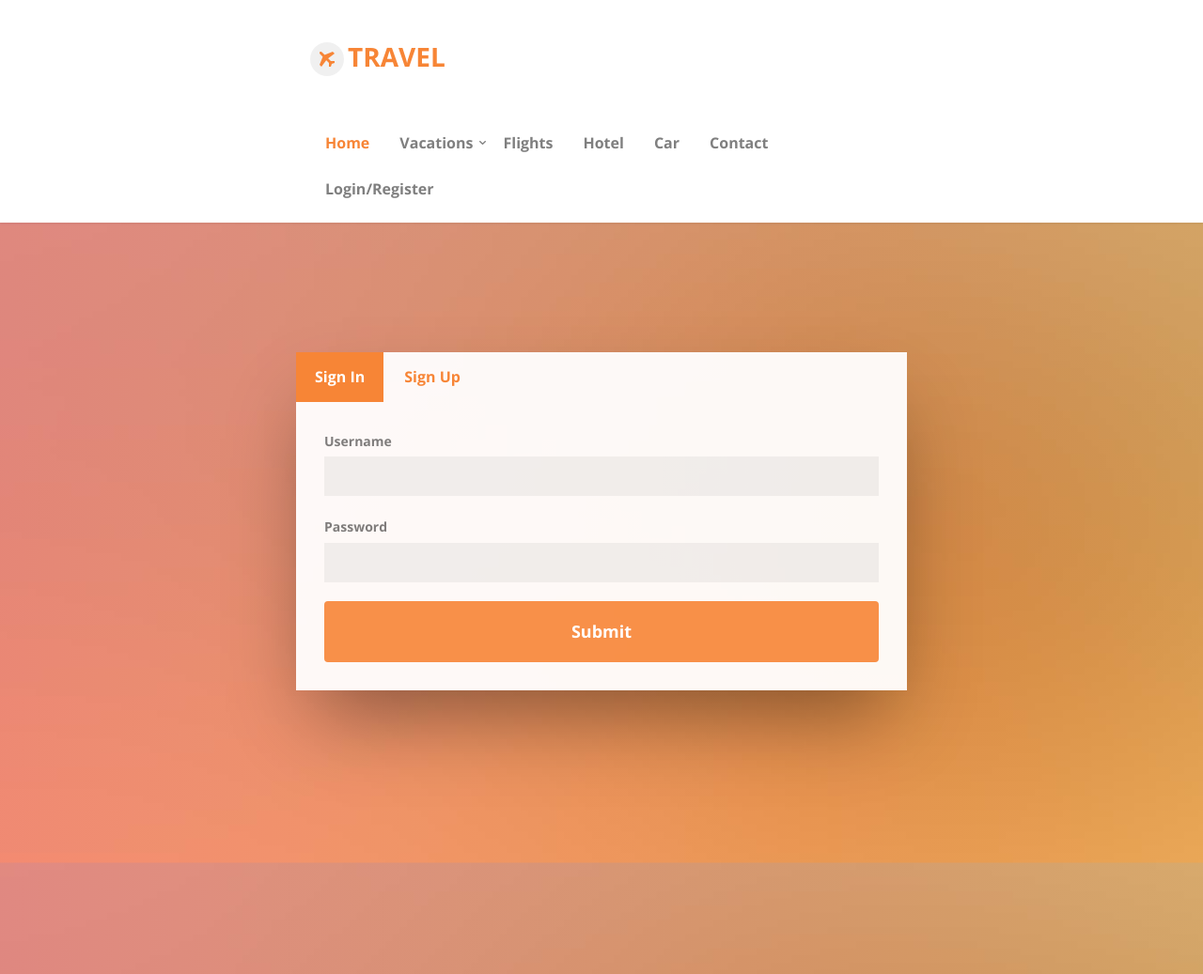
After one commit to ayush-rudani/Travio, a Django app: page /register in a window 1280 px wide. The commit adds this page. Shown: the whole page at 94% size. Run offline with Django 4.2, Linux system fonts and the light colour scheme; some libraries are stand-ins or nearby versions; some web fonts are replaced.

Commit message:
Login Page

```diff
--- a/travio/main/urls.py
+++ b/travio/main/urls.py
@@ -3,5 +3,6 @@ from django.contrib import admin
 from django.urls import path, include
 
 urlpatterns = [
-    path('', views.index, name="index")
+    path('', views.index, name="index"),
+    path('register',views.register,name="register")
 ]
--- a/travio/main/views.py
+++ b/travio/main/views.py
@@ -6,3 +6,6 @@
 
 def index(request):
     return render(request, "index.html")
+
+def register(request):
+    return render(request,"register.html")
--- a/travio/templates/header.html
+++ b/travio/templates/header.html
@@ -6,7 +6,7 @@
             <!-- START #fh5co-menu-wrap -->
             <nav id="fh5co-menu-wrap" role="navigation">
                 <ul class="sf-menu" id="fh5co-primary-menu">
-                    <li class="active"><a href="index.html">Home</a></li>
+                    <li class="active"><a href="{% url 'index' %}">Home</a></li>
                     <li>
                         <a href="vacation.html" class="fh5co-sub-ddown">Vacations</a>
                         <ul class="fh5co-sub-menu">
@@ -20,8 +20,8 @@
                     <li><a href="flight.html">Flights</a></li>
                     <li><a href="hotel.html">Hotel</a></li>
                     <li><a href="car.html">Car</a></li>
-                    <li><a href="blog.html">Blog</a></li>
                     <li><a href="contact.html">Contact</a></li>
+                    <li><a href="{% url 'register' %}">Login/Register</a></li>
                 </ul>
             </nav>
         </div>
--- /dev/null
+++ b/travio/templates/register.html
@@ -0,0 +1,128 @@
+<!DOCTYPE html>
+<!--[if lt IE 7]>
+<html class="no-js lt-ie9 lt-ie8 lt-ie7"> <![endif]-->
+<!--[if IE 7]>
+<html class="no-js lt-ie9 lt-ie8"> <![endif]-->
+<!--[if IE 8]>
+<html class="no-js lt-ie9"> <![endif]-->
+<!--[if gt IE 8]><!-->
+<html class="no-js"> <!--<![endif]-->
+<head>
+    <meta charset="utf-8">
+    <meta http-equiv="X-UA-Compatible" content="IE=edge">
+    <title>Travel &mdash; 100% Free Fully Responsive HTML5 Template by FREEHTML5.co</title>
+    <meta name="viewport" content="width=device-width, initial-scale=1">
+    <meta name="description" content="Free HTML5 Template by FREEHTML5.CO"/>
+    <meta name="keywords" content="free html5, free template, free bootstrap, html5, css3, mobile first, responsive"/>
+    <meta name="author" content="FREEHTML5.CO"/>
+
+    <!-- Facebook and Twitter integration -->
+    <meta property="og:title" content=""/>
+    <meta property="og:image" content=""/>
+    <meta property="og:url" content=""/>
+    <meta property="og:site_name" content=""/>
+    <meta property="og:description" content=""/>
+    <meta name="twitter:title" content=""/>
+    <meta name="twitter:image" content=""/>
+    <meta name="twitter:url" content=""/>
+    <meta name="twitter:card" content=""/>
+
+    {% include 'links.html' %}
+
+    <style>
+        .container {
+            margin: auto;
+            width: 50%;
+            padding: 10px;
+        }
+    </style>
+
+</head>
+<body>
+    {% include 'header.html' %}
+
+    <div class="fh5co-hero">
+        <div class="fh5co-overlay"></div>
+        <div class="fh5co-cover" data-stellar-background-ratio="0.5"
+             style="background-image: url(images/cover_bg_1.jpg);">
+            <div class="desc">
+                <div class="container">
+                    <div class="row">
+                        <div class="tabulation animate-box">
+                            <!-- Nav tabs -->
+                            <ul class="nav nav-tabs" role="tablist">
+                                <li role="presentation" class="active">
+                                    <a href="#login" aria-controls="login" role="tab"
+                                    data-toggle="tab">Sign In</a>
+                                </li>
+                                <li role="presentation">
+                                    <a href="#register" aria-controls="register" role="tab"
+                                    data-toggle="tab">Sign Up</a>
+                                </li>
+                            </ul>
+
+                            <!-- Tab panes -->
+                            <div class="tab-content">
+                                <div role="tabpanel" class="tab-pane active" id="login">
+                                    <div class="row">
+                                        <div class="col-xxs-12 col-xs-12 mt">
+                                            <div class="input-field">
+                                                <label for="from">Username</label>
+                                                <input type="text" class="form-control" id="from-place"/>
+                                            </div>
+                                        </div>
+                                        <div class="col-xxs-12 col-xs-12 mt alternate">
+                                            <div class="input-field">
+                                                <label for="date-start">Password</label>
+                                                <input type="text" class="form-control" id="date-start"/>
+                                            </div>
+                                        </div>
+                                        <div class="col-xs-12">
+                                            <input type="submit" class="btn btn-primary btn-block"
+                                                value="Submit">
+                                        </div>
+                                    </div>
+                                </div>
+
+                                <div role="tabpanel" class="tab-pane" id="register">
+                                    <div class="row">
+                                        <div class="col-xxs-12 col-xs-12 mt">
+                                            <div class="input-field">
+                                                <label for="from">Username</label>
+                                                <input type="text" class="form-control" id="from-place"/>
+                                            </div>
+                                        </div>
+                                        <div class="col-xxs-12 col-xs-12 mt alternate">
+                                            <div class="input-field">
+                                                <label for="date-start">Email Id</label>
+                                                <input type="text" class="form-control" id="date-start"/>
+                                            </div>
+                                        </div>
+                                        <div class="col-xxs-12 col-xs-12 mt alternate">
+                                            <div class="input-field">
+                                                <label for="date-start">Password</label>
+                                                <input type="text" class="form-control" id="date-start"/>
+                                            </div>
+                                        </div>
+                                        <div class="col-xxs-12 col-xs-12 mt alternate">
+                                            <div class="input-field">
+                                                <label for="date-start"> Confirm Password</label>
+                                                <input type="text" class="form-control" id="date-start"/>
+                                            </div>
+                                        </div>
+                                        <div class="col-xs-12">
+                                            <input type="submit" class="btn btn-primary btn-block"
+                                                value="Submit">
+                                        </div>
+                                    </div>
+                                </div>
+                            </div>
+                        </div>
+                    </div>
+                </div>
+            </div>
+        </div>
+        </div>
+    </div>
+</body>
+</html>
```
